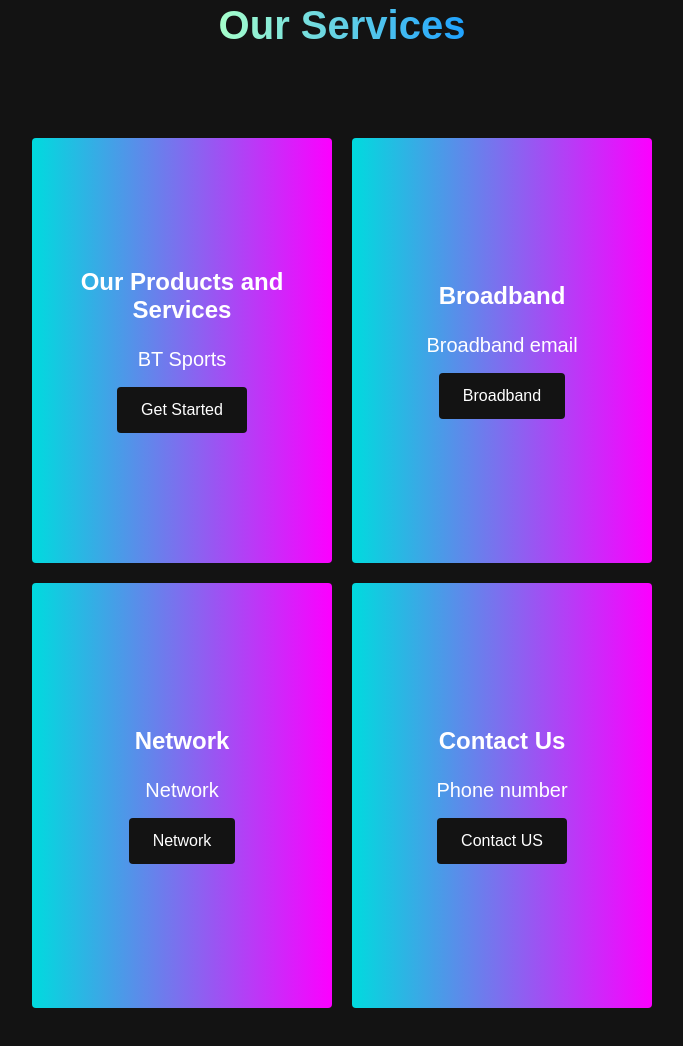
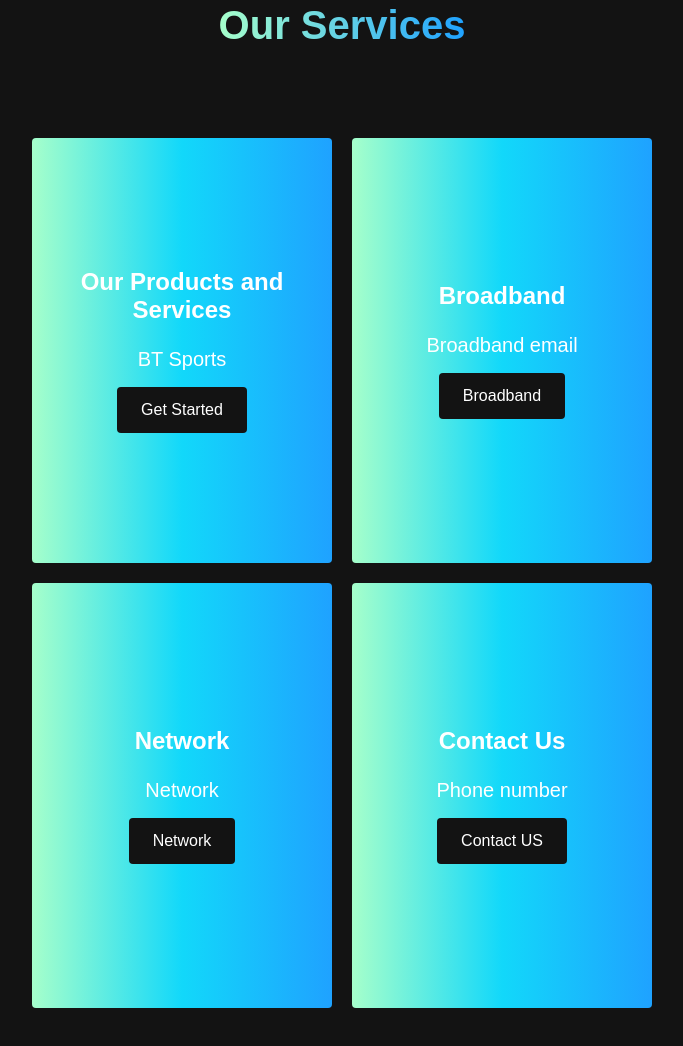
Before and after one commit to StephenBall17/Home-page-, a plain HTML site: page index.html in a window 1280 px wide. Shown: the part 1850-2896 px from the top of the page, without its empty margins (298-981 px from the left). Drawn offline with Linux system fonts and the light colour scheme.

Commit message:
Update styles.css

```diff
--- a/styles.css
+++ b/styles.css
@@ -496,32 +496,21 @@
   flex-direction: column;
   justify-content: center;
   color: #fff;
-  background-image: linear-gradient(to right, #00dbde 0%, #fc00ff 100%);
+  background: linear-gradient(to right, #a6ffcb, #12d8fa, #1fa2ff);
   transition: 0.3s ease-in;
 }
 
 .services__card:nth-child(2) {
-  background: #fc00ff;
-  background-image: linear-gradient(to right, #00dbde 0%, #fc00ff 100%);
-
-
-
-  background: linear-gradient(
-    to right,
-    #a6ffcb 25%,
-    #1fa2ff 25%,
-    #a6ffcb 25%,
-
+  background:  #5eb3f0;
+  background: -webkit-linear-gradient(to right,#a6ffcb, #12d8fa, #1fa2ff);
+  background: linear-gradient(to right, #a6ffcb, #12d8fa, #1fa2ff
   );
 }
 
 .services__card:nth-child(3) {
-  background-image: linear-gradient(
-    -225deg,
-    #a6ffcb 25%,
-    #1fa2ff 25%,
-    #a6ffcb 25%,
-
+  background:  #5eb3f0;
+  background: -webkit-linear-gradient(to right,#a6ffcb, #12d8fa, #1fa2ff);
+  background: linear-gradient(to right, #a6ffcb, #12d8fa, #1fa2ff
 
   );
 }
```
